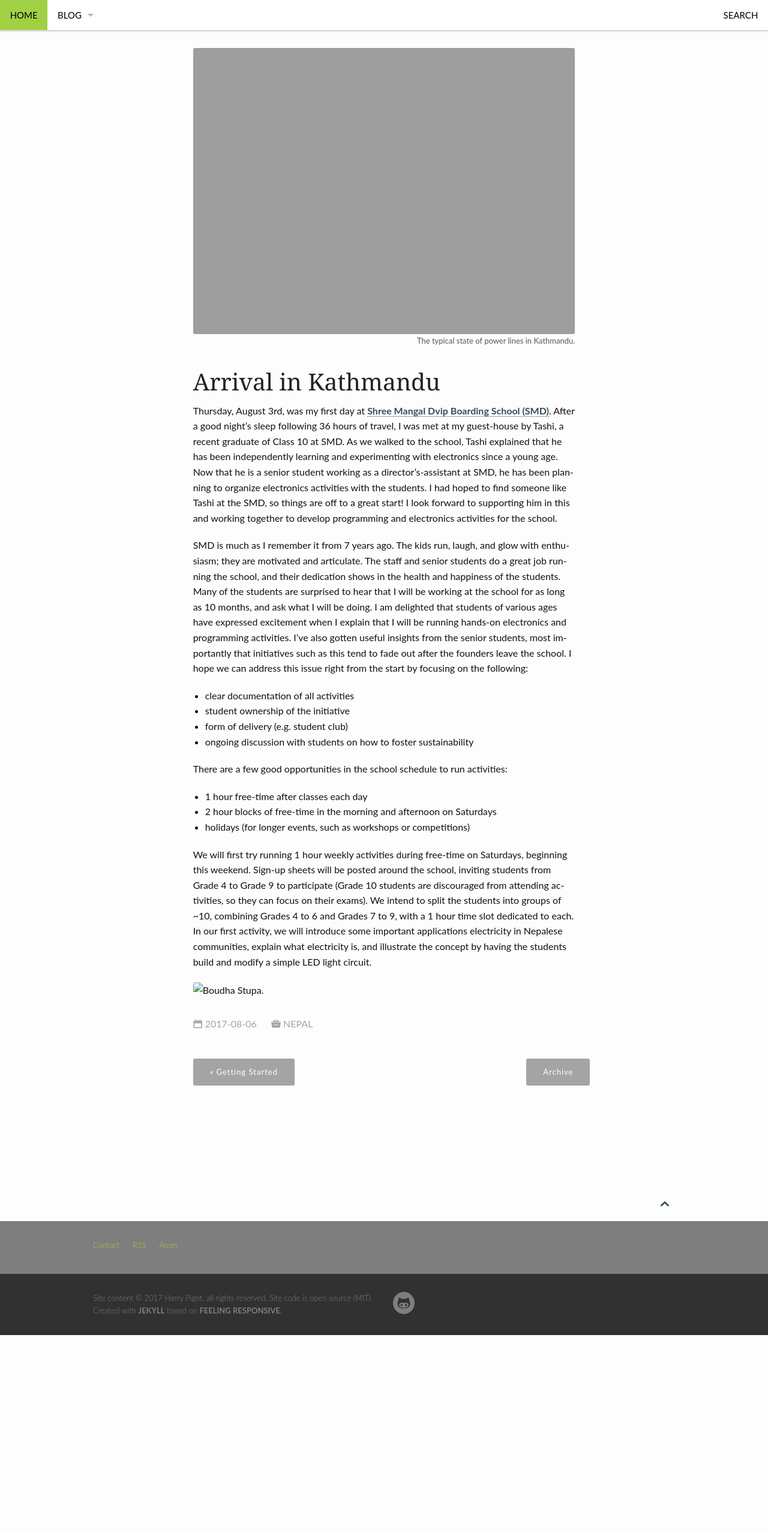
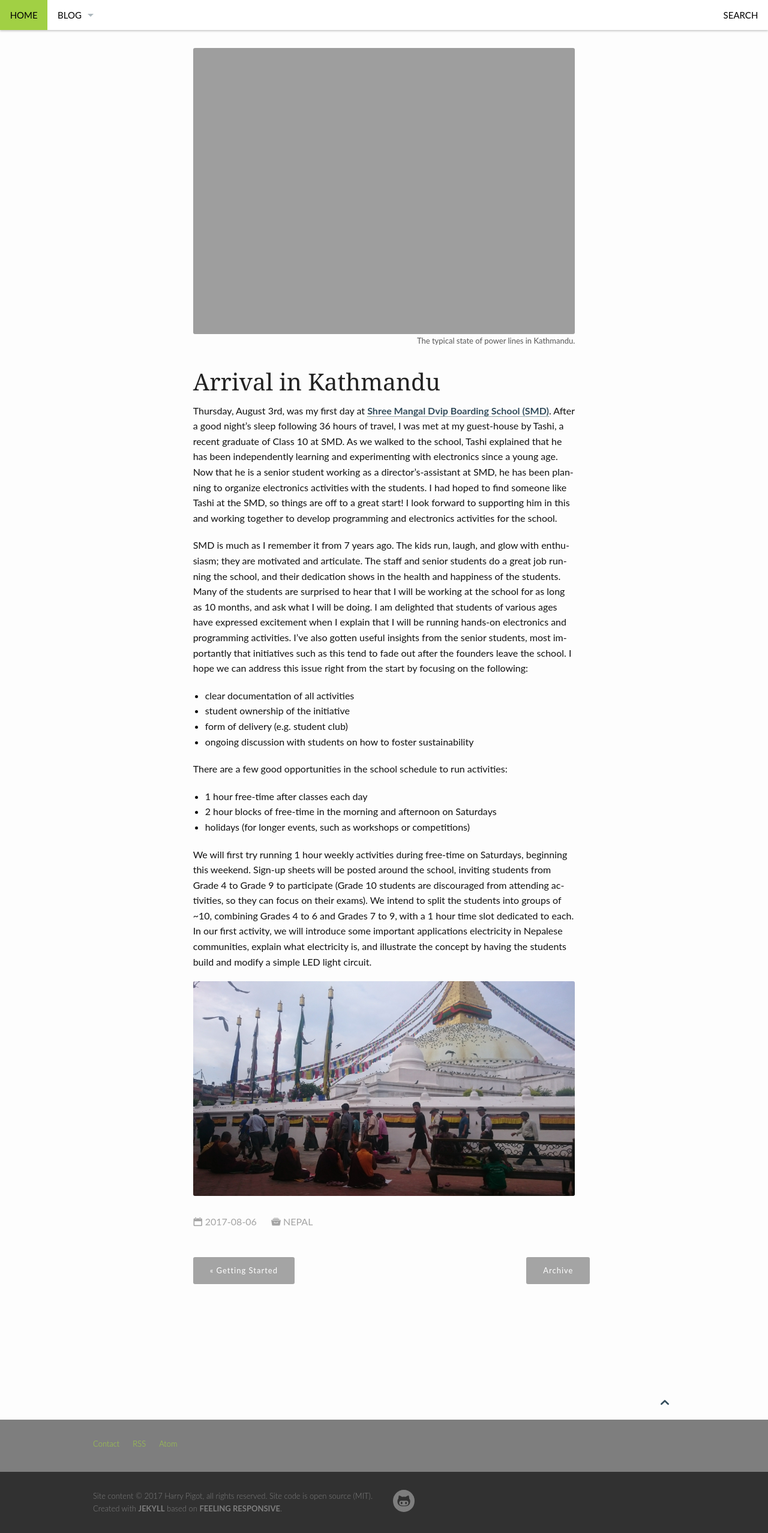
Before and after one commit to hpigot/hpigot.github.io, a Jekyll site: the page built from _posts/2017-08-06-arrival.md, in a window 1280 px wide. Shown: the whole page at 60% size. Built offline with Jekyll 4.4.1, drawn with Linux system fonts in a browser that asks for light colours; before the commit the page ends 2226 px from its top, so only the background shows below that.

Commit message:
image link correction

```diff
--- a/_posts/2017-08-06-arrival.md
+++ b/_posts/2017-08-06-arrival.md
@@ -27,6 +27,6 @@ There are a few good opportunities in the school schedule to run activities:
 
 We will first try running 1 hour weekly activities during free-time on Saturdays, beginning this weekend. Sign-up sheets will be posted around the school, inviting students from Grade 4 to Grade 9 to participate (Grade 10 students are discouraged from attending activities, so they can focus on their exams). We intend to split the students into groups of ~10, combining Grades 4 to 6 and Grades 7 to 9, with a 1 hour time slot dedicated to each. In our first activity, we will introduce some important applications electricity in Nepalese communities, explain what electricity is, and illustrate the concept by having the students build and modify a simple LED light circuit.
 
-![Boudha Stupa.](/boudha.jpg)
+![Boudha Stupa.](/images/boudha.jpg)
 
 [1]: www.himalayanchildren.org
```
